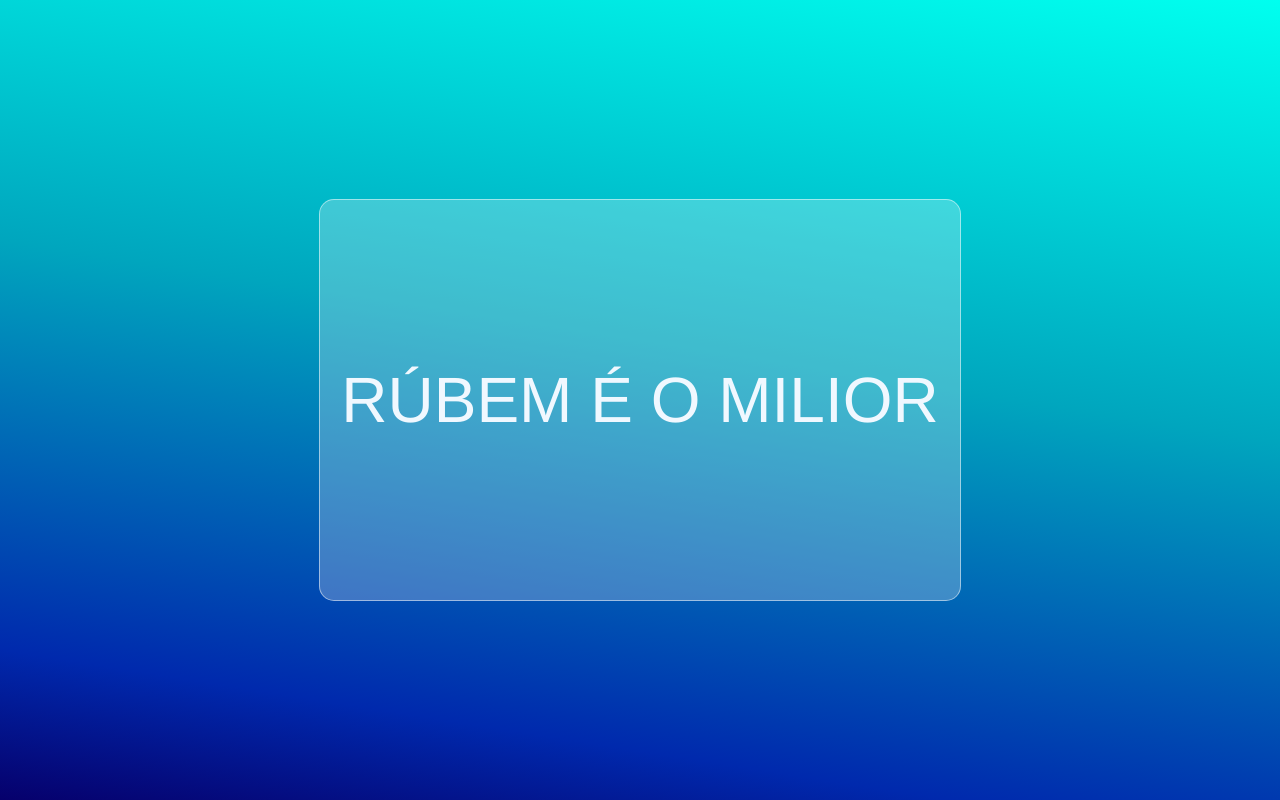
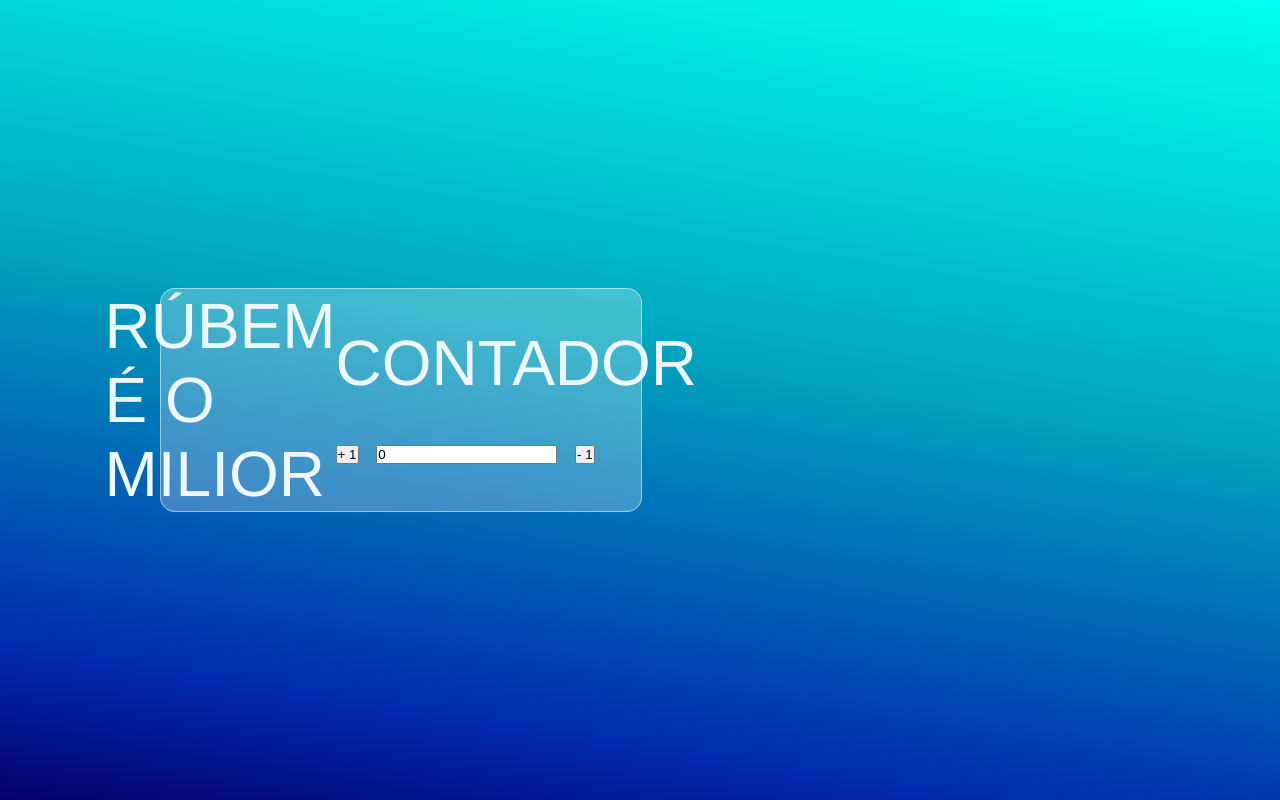
Before and after one commit to Rubemvn/contador, a plain HTML site: page index.html in a window 1280 px wide. Drawn offline with Linux system fonts and the light colour scheme.

Commit message:
Itens adicionados no container Foram adiconados um painel de contagem de numeros Dois botões: botão de '+1' e botão de '-1' Input onde serão contados os números

```diff
--- a/index.html
+++ b/index.html
@@ -1,17 +1,32 @@
 <!DOCTYPE html>
 <html lang="pt-br">
+
 <head>
     <meta charset="UTF-8">
     <meta http-equiv="X-UA-Compatible" content="IE=edge">
     <meta name="viewport" content="width=device-width, initial-scale=1.0">
     <link rel="stylesheet" href="./styles/style.css">
-    <title>Home</title>
+    <title>Contador</title>
 </head>
+
 <body>
-    <div class="glass">
-        <p>
-            RÚBEM É O MILIOR
-        </p>
+    <div class="container">
+        <div class="glass">
+                <p>
+                    RÚBEM É O MILIOR
+                </p>
+
+            <div class="painel">
+                <p>CONTADOR</p>
+                <div class="contador">
+                    <button id="maisUm" class="buttonContador" onclick="maisUm()">+ 1 </button>
+                    <input id="textInput" type="text" value="0">
+                    <button id="menosUm" class="buttonContador" onclick="menosUm()">- 1 </button>
+                </div>
+            </div>
+        </div>
+    </div>
     </div>
 </body>
+
 </html>
```
